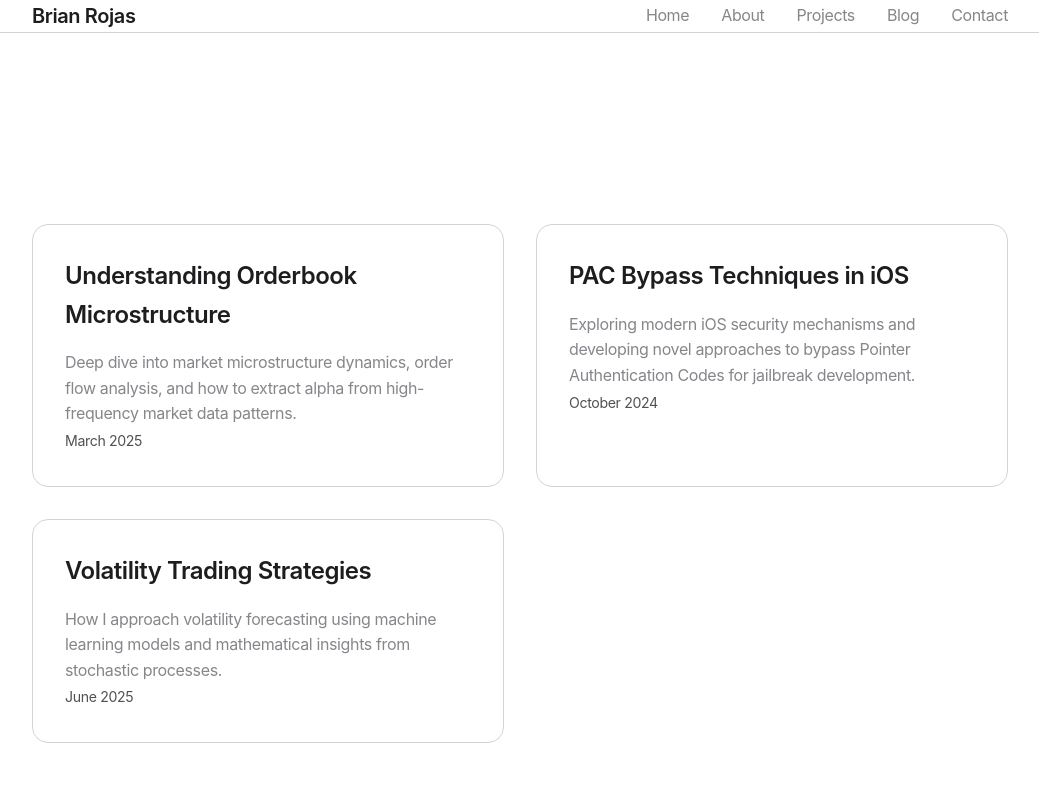
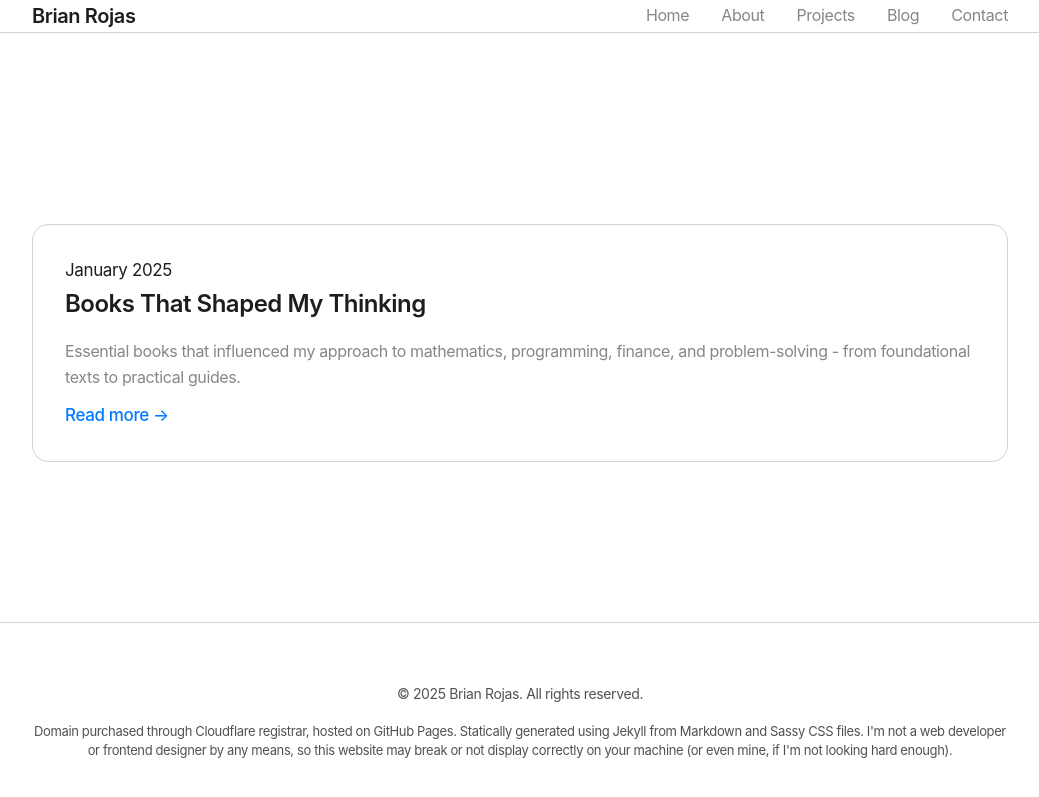
Before and after one commit to brianrojrc/brianrojrc.github.io, a Jekyll site: the page built from blog.md, in a window 1280 px wide and 900 px high, scrolled down 360 px. Shown: the top 797 px of the window, without its empty margins (120-1159 px from the left). Built offline with Jekyll 4.4.1, drawn with Linux system fonts in a browser that asks for light colours.

Commit message:
Update blog.md

```diff
--- a/blog.md
+++ b/blog.md
@@ -12,20 +12,13 @@ title: Blog
 
 <section class="fade-in">
     <div class="grid">
-        <div class="card">
-            <h3>Understanding Orderbook Microstructure</h3>
-            <p>Deep dive into market microstructure dynamics, order flow analysis, and how to extract alpha from high-frequency market data patterns.</p>
-            <small style="color: var(--text-tertiary);">March 2025</small>
-        </div>
-        <div class="card">
-            <h3>PAC Bypass Techniques in iOS</h3>
-            <p>Exploring modern iOS security mechanisms and developing novel approaches to bypass Pointer Authentication Codes for jailbreak development.</p>
-            <small style="color: var(--text-tertiary);">October 2024</small>
-        </div>
-        <div class="card">
-            <h3>Volatility Trading Strategies</h3>
-            <p>How I approach volatility forecasting using machine learning models and mathematical insights from stochastic processes.</p>
-            <small style="color: var(--text-tertiary);">June 2025</small>
-        </div>
+        {% for post in site.posts %}
+        <article class="card">
+            <div class="timeline-date">{{ post.date | date: "%B %Y" }}</div>
+            <h3><a href="{{ post.url | relative_url }}" style="text-decoration: none; color: var(--text-primary);">{{ post.title }}</a></h3>
+            <p>{{ post.excerpt }}</p>
+            <a href="{{ post.url | relative_url }}" style="color: var(--accent); text-decoration: none; font-weight: 500; margin-top: 12px; display: inline-block;">Read more →</a>
+        </article>
+        {% endfor %}
     </div>
 </section>
```
